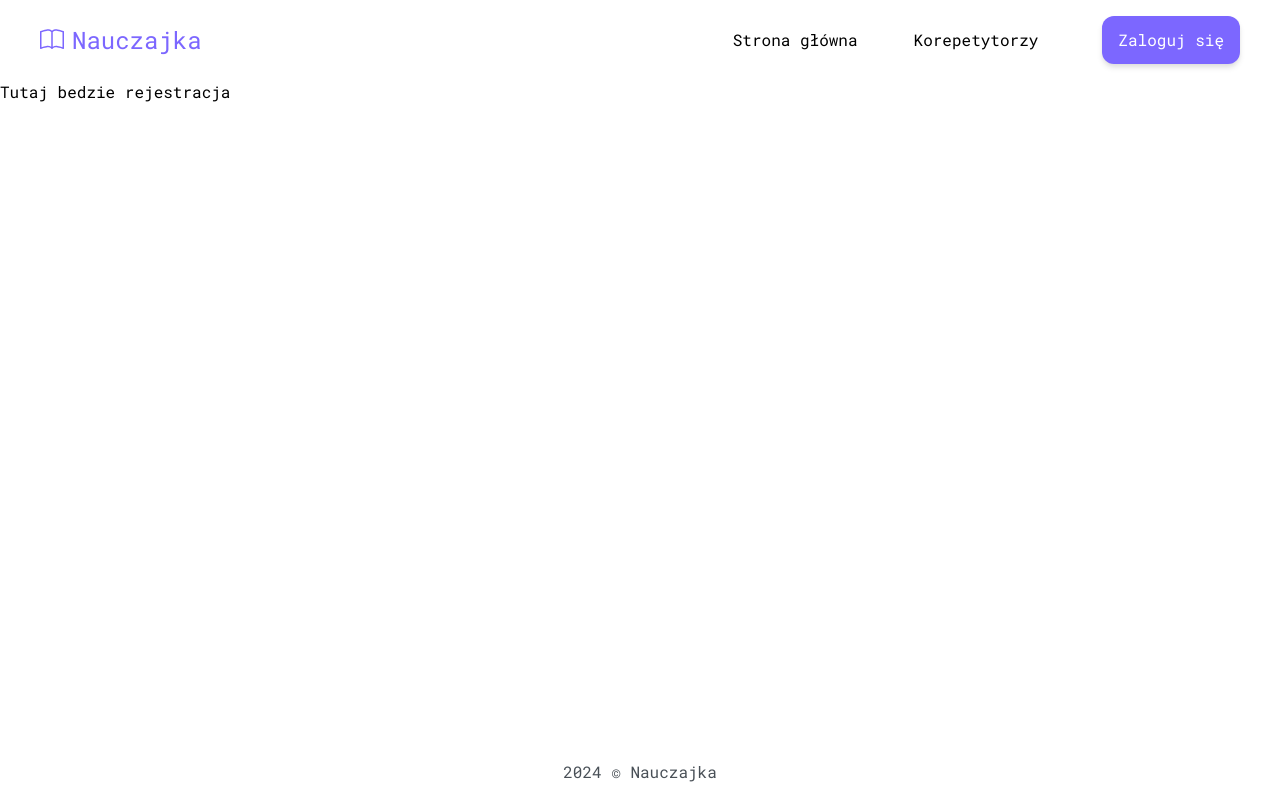
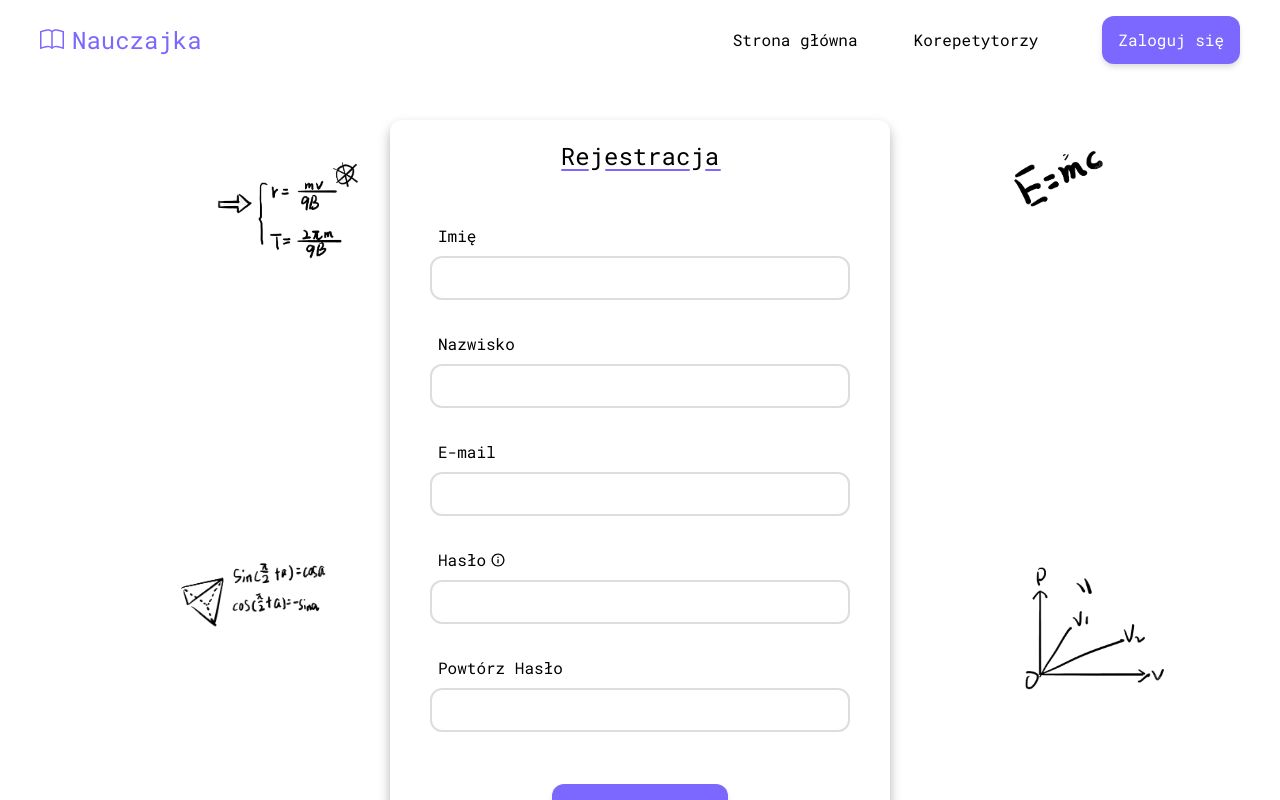
Before and after one commit to ProOnDesk/nauczajka-front-react, a React (Vite) app: page /register in a window 1280 px wide. Built offline with nearby package versions, Linux system fonts and the light colour scheme.

Commit message:
register page with validation

```diff
--- a/src/features/Auth/TextInput.jsx
+++ b/src/features/Auth/TextInput.jsx
@@ -1,14 +1,37 @@
 import { useState } from 'react';
-
-function TextInput({ register, error, label, field, type, validateFunction }) {
+import { IoMdInformationCircleOutline } from 'react-icons/io';
+function TextInput({
+	register,
+	error,
+	label,
+	field,
+	type,
+	validateFunction,
+	info,
+}) {
 	const [isFocused, setIsFocused] = useState(false);
 
 	return (
 		<div className='relative flex flex-col gap-2 w-full'>
-			<label className='pl-2'>{label}</label>
+			<div className='relative'>
+				<div className='flex flew-row gap-1 items-center'>
+					<label className='pl-2'>{label}</label>
+					{info && (
+						<div className='relative group'>
+							<span className='text-md hover:text-gray hover:cursor-help'>
+								<IoMdInformationCircleOutline />
+							</span>
+							<p className='text-center group-hover:block opacity-0 group-hover:opacity-100 transition-all hidden absolute left-4 top-4 w-40 sm400:w-60 z-10 shadow-myShadow rounded-md p-4 text-[12px] bg-white'>
+								{info}
+							</p>
+						</div>
+					)}
+				</div>
+			</div>
 			<input
 				{...register(field, {
-					required: `Wprowadź ${label}`,
+					required:
+						field === 'repeatPassword' ? 'Powtórz Hasło' : `Wprowadź ${label}`,
 					validate: validateFunction,
 				})}
 				type={type}
--- a/src/pages/LoginPage.jsx
+++ b/src/pages/LoginPage.jsx
@@ -5,7 +5,7 @@ import NavLinkBtn from '../ui/Inputs/NavLinkBtn';
 import TextInput from '../features/Auth/TextInput';
 import Button from '../ui/Inputs/Button';
 import toast from 'react-hot-toast';
-import { validateEmail, validatePassword } from '../utils/isInputCorrect';
+import { validateEmail } from '../utils/isInputCorrect';
 
 function LoginPage() {
 	const width = useUserWidth();
@@ -22,12 +22,12 @@ function LoginPage() {
 
 	return (
 		<>
-			{width > 800 && <BackgroundContainer />}
+			{width >= 640 && <BackgroundContainer />}
 			<form
 				onSubmit={handleSubmit(onSubmit)}
 				className='relative flex justify-center items-center md:py-10 '
 			>
-				<div className='sm:w-96 px-5 sm:px-10 pb-10 pt-5 bg-white sm:shadow-lg shadow-shadowBlack rounded-xl gap-8 flex flex-col items-center'>
+				<div className='sm:w-[400px] md:w-[500px] w-5/6 sm400:w-2/3 sm:px-10 pb-6 pt-5 bg-white sm:shadow-lg shadow-shadowBlack rounded-xl gap-8 flex flex-col items-center'>
 					<div className='relative'>
 						<p className='pb-5 text-2xl'>Logowanie</p>
 						<div className='absolute bottom-[21px] left-0 w-[28px] h-[2px] bg-mainPurple rounded-full'></div>
@@ -52,9 +52,11 @@ function LoginPage() {
 							type={'password'}
 						/>
 						<button
-							className={`flex hover:text-mainPurple hover:cursor-pointer absolute text-[12px] text-center right-2 -bottom-6 ${
+							className={`flex hover:text-mainPurple hover:cursor-pointer absolute text-[12px] text-center  ${
+								!errors.password && ' right-2 -bottom-6 '
+							} ${
 								errors.password &&
-								' w-6 left-36 -bottom-10 sm:w-full sm:left-44 sm:-bottom-6'
+								' w-6 right-16 -bottom-[40px] sm:w-full sm:left-44 sm:-bottom-6'
 							}`}
 							onClick={() => toast('Przypomnij hasło')}
 							type='button'
@@ -63,13 +65,12 @@ function LoginPage() {
 						</button>
 					</div>
 
-					<div className='mt-5'>
+					<div className='mt-6'>
 						<Button type='submit'>Zaloguj się</Button>
 					</div>
 
 					<NavLinkBtn to='/register'>Zarejestruj się</NavLinkBtn>
 				</div>
-				<div className=''></div>
 			</form>
 		</>
 	);
--- a/src/pages/RegisterPage.jsx
+++ b/src/pages/RegisterPage.jsx
@@ -1,8 +1,100 @@
+import { useForm } from 'react-hook-form';
+import { useUserWidth } from '../hooks/useUserWidth';
+import BackgroundContainer from '../ui/BackgroundContainer';
+import TextInput from '../features/Auth/TextInput';
+import {
+	validateEmail,
+	validatePassword,
+	validateRepeatPassword,
+} from '../utils/isInputCorrect';
+
+import Button from '../ui/Inputs/Button';
+
 function RegisterPage() {
+	const width = useUserWidth();
+	const {
+		register,
+		handleSubmit,
+		formState: { errors },
+		getValues,
+	} = useForm();
+
+	const onSubmit = (data) => {
+		console.log(data);
+	};
+
 	return (
-		<div>
-			<p>Tutaj bedzie rejestracja</p>
-		</div>
+		<>
+			{width >= 640 && <BackgroundContainer />}
+			<form
+				onSubmit={handleSubmit(onSubmit)}
+				className='relative flex justify-center items-center md:py-10'
+			>
+				<div className='sm:w-[400px] md:w-[500px] px-0 w-5/6 sm400:w-2/3 sm:px-10 pb-10 pt-5 bg-white sm:shadow-myShadow shadow-shadowBlack rounded-xl gap-8 flex flex-col items-center'>
+					<div className='relative'>
+						<p className='pb-5 text-2xl'>Rejestracja</p>
+						<div className='absolute bottom-[21.5px] left-0 w-[28px] h-[2px] bg-mainPurple rounded-full'></div>
+						<div className='absolute bottom-[21.5px] left-11 w-[85px] h-[2px] bg-mainPurple rounded-full'></div>
+						<div className='absolute bottom-[21.5px] left-36 w-[16px] h-[2px] bg-mainPurple rounded-full'></div>
+					</div>
+
+					<TextInput
+						register={register}
+						error={errors?.firstName?.message}
+						label={'Imię'}
+						field={'firstName'}
+						type={'text'}
+					/>
+
+					<TextInput
+						register={register}
+						error={errors?.lastName?.message}
+						label={'Nazwisko'}
+						field={'lastName'}
+						type={'text'}
+					/>
+
+					<TextInput
+						register={register}
+						error={errors?.email?.message}
+						label={'E-mail'}
+						field={'email'}
+						type={'email'}
+						validateFunction={() => validateEmail(getValues().email)}
+					/>
+
+					<TextInput
+						register={register}
+						error={errors?.password?.message}
+						label={'Hasło'}
+						field={'password'}
+						type={'password'}
+						validateFunction={() => validatePassword(getValues().password)}
+						info={
+							'Hasło powinno składać sie z conajmniej 8 liter, 1 cyfry, 1 znaku specjalnego'
+						}
+					/>
+
+					<TextInput
+						register={register}
+						error={errors?.repeatPassword?.message}
+						label={'Powtórz Hasło'}
+						field={'repeatPassword'}
+						type={'password'}
+						validateFunction={() =>
+							validateRepeatPassword(
+								getValues().password,
+								getValues().repeatPassword
+							)
+						}
+					/>
+
+					<div className='mt-5'>
+						<Button type='submit'>Zarejestruj się</Button>
+					</div>
+				</div>
+			</form>
+		</>
 	);
 }
 
--- a/src/utils/isInputCorrect.js
+++ b/src/utils/isInputCorrect.js
@@ -1,8 +1,7 @@
 export function validatePassword(password) {
 	const passwordRegex =
 		/^(?=.*\d)(?=.*[a-z])(?=.*[A-Z])(?=.*[@$!%*?&])[A-Za-z\d@$!%*?&]{8,}$/;
-	if (!passwordRegex.test(password))
-		return 'Incorrect password (min. 8 characters, at least 1 uppercase and lowercase letter, 1 number, 1 special character)';
+	if (!passwordRegex.test(password)) return 'Słabe hasło (8 znaków)';
 	else return true;
 }
 
--- a/tailwind.config.js
+++ b/tailwind.config.js
@@ -20,6 +20,12 @@ export default {
 			backgroundImage: {
 				'background-pattern': "url('/patterns.png')",
 			},
+			screens: {
+				sm400: '400px',
+			},
+			boxShadow: {
+				myShadow: '0 6px 12px 0px rgba(0,0,0,0.3)',
+			},
 		},
 	},
 	plugins: [],
```
